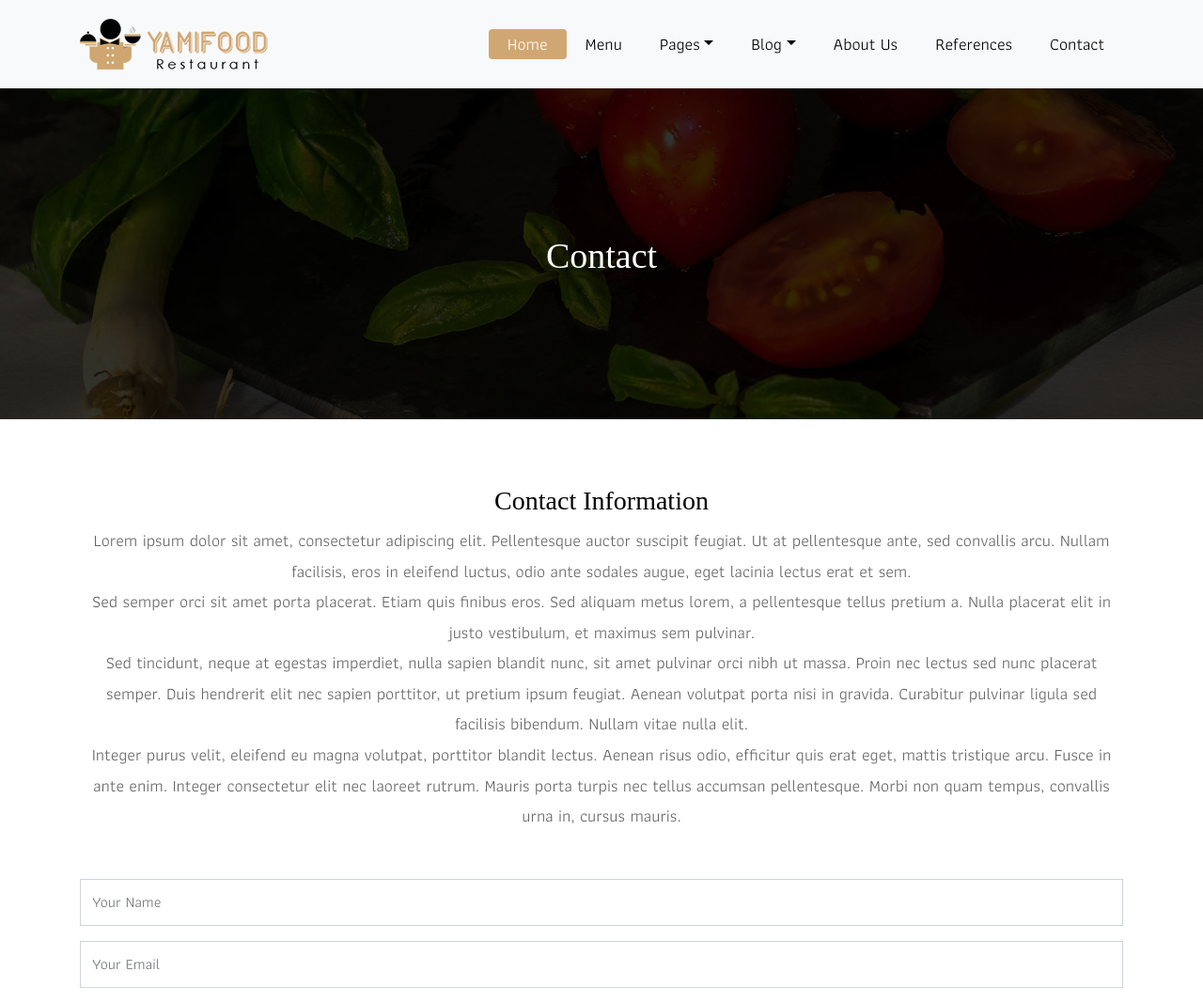
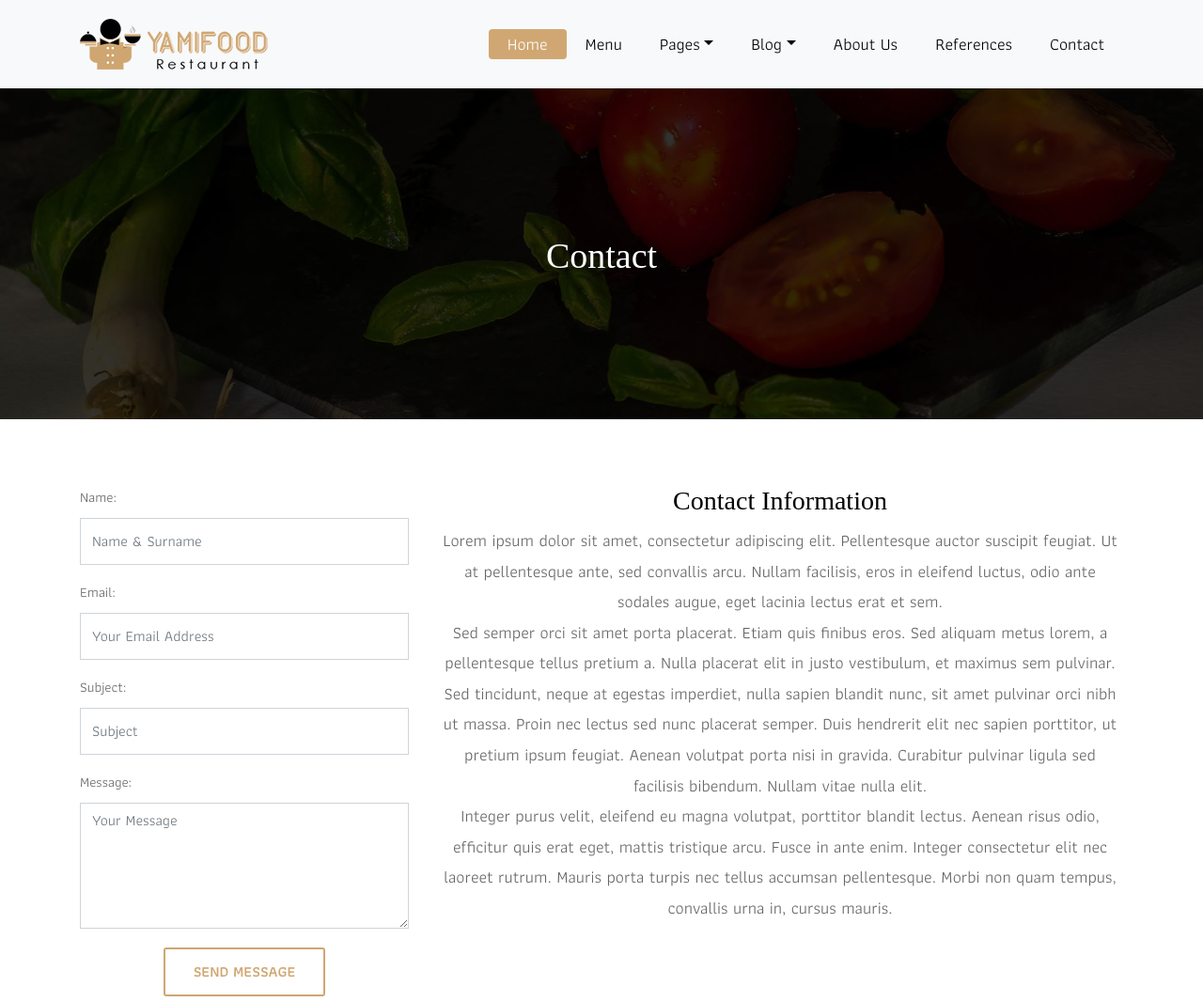
Before and after one commit to MohamadAlkhoja/Python-Django-RestaurantFoodOrder, a Django app: page /contact/ in a window 1280 px wide. Shown: the top 1066 px of the page at 94% size. Run offline with Django 3.2, Linux system fonts and the light colour scheme; data comes from the database, SQL or seed files in the repository; both versions use the stored data as it was after the commit; some libraries are stand-ins or nearby versions; some web fonts are replaced.

Commit message:
Contact Form

```diff
--- a/home/models.py
+++ b/home/models.py
@@ -2,6 +2,7 @@ from ckeditor_uploader.fields import RichTextUploadingField
 from django.db import models
 
 # Create your models here.
+from django.forms import ModelForm, TextInput, Textarea
 
 
 class Setting(models.Model):
@@ -34,3 +35,34 @@ class Setting(models.Model):
 
     def __str__(self):
         return self.title
+
+
+class ContactFormMessage(models.Model):
+    STATUS = (
+         ('New', 'New'),
+          ('Read', 'Read')
+    )
+    name = models.CharField(blank=True, max_length=20)
+    email = models.CharField(blank=True, max_length=50)
+    subject = models.CharField(blank=True, max_length=50)
+    message = models.CharField(blank=True, max_length=255)
+    status = models.CharField(max_length=10, choices=STATUS, default='New')
+    ip = models.CharField(blank=True, max_length=20)
+    note = models.CharField(blank=True, max_length=200)
+    create_at = models.DateTimeField(auto_now_add=True)
+    update_at = models.DateTimeField(auto_now=True)
+
+    def __str__(self):
+        return self.name
+
+
+class ContactFormu(ModelForm):
+    class Meta:
+        model = ContactFormMessage
+        fields = ['name', 'email', 'subject', 'message']
+        widgets = {
+            'name' : TextInput(attrs={'class': 'form-control','placeholder':'Name & Surname'}),
+            'subject': TextInput(attrs={'class': 'form-control', 'placeholder': 'Subject'}),
+            'email': TextInput(attrs={'class': 'form-control', 'placeholder': 'Your Email Address'}),
+            'message': Textarea(attrs={'class': 'form-control', 'placeholder': 'Your Message', 'rows': '5'}),
+        }
--- a/home/templates/contact.html
+++ b/home/templates/contact.html
@@ -26,55 +26,33 @@
 	<div class="contact-box">
 		<div class="container">
 			<div class="row">
-				<div class="col-lg-12">
+
+				<div class="col-lg-4">
+
+                        {% if messages %}
+                            {% for message in messages %}
+                                <div style="border-left: 6px solid mediumseagreen; background-color: lightgray;font-weight: bold">
+                                    <div class="alert alert-{{message.tag}}" role="alert">
+                                        {{ message }}
+                                    </div>
+                                </div>
+
+                            {% endfor %}
+                        {% endif %}
+
+                        <form id="contactFormu" action="" method="post">
+						    {% csrf_token %}
+                            {{ form.as_p }}
+                            <div class="submit-button text-center">
+                                <input class="btn btn-common" type="submit" value="Send Message">
+                            </div>
+					    </form>
+				</div>
+                <div class="col-lg-8">
 					<div class="heading-title text-center">
 						<h2>Contact Information</h2>
 						<p>{{ setting.contact|safe }}</p>
 					</div>
-				</div>
-			</div>
-			<div class="row">
-				<div class="col-lg-12">
-					<form id="contactForm">
-						<div class="row">
-							<div class="col-md-12">
-								<div class="form-group">
-									<input type="text" class="form-control" id="name" name="name" placeholder="Your Name" required data-error="Please enter your name">
-									<div class="help-block with-errors"></div>
-								</div>
-							</div>
-							<div class="col-md-12">
-								<div class="form-group">
-									<input type="text" placeholder="Your Email" id="email" class="form-control" name="name" required data-error="Please enter your email">
-									<div class="help-block with-errors"></div>
-								</div>
-							</div>
-							<div class="col-md-12">
-								<div class="form-group">
-									<select class="custom-select d-block form-control" id="guest" required data-error="Please Select Person">
-									  <option disabled selected>Please Select Person*</option>
-									  <option value="1">1</option>
-									  <option value="2">2</option>
-									  <option value="3">3</option>
-									  <option value="4">4</option>
-									  <option value="5">5</option>
-									</select>
-									<div class="help-block with-errors"></div>
-								</div>
-							</div>
-							<div class="col-md-12">
-								<div class="form-group">
-									<textarea class="form-control" id="message" placeholder="Your Message" rows="4" data-error="Write your message" required></textarea>
-									<div class="help-block with-errors"></div>
-								</div>
-								<div class="submit-button text-center">
-									<button class="btn btn-common" id="submit" type="submit">Send Message</button>
-									<div id="msgSubmit" class="h3 text-center hidden"></div>
-									<div class="clearfix"></div>
-								</div>
-							</div>
-						</div>
-					</form>
 				</div>
 			</div>
 		</div>
--- a/home/views.py
+++ b/home/views.py
@@ -1,8 +1,9 @@
-from django.http import HttpResponse
+from django.contrib import messages
+from django.http import HttpResponse, HttpResponseRedirect
 from django.shortcuts import render
 
 # Create your views here.
-from home.models import Setting
+from home.models import Setting, ContactFormu, ContactFormMessage
 
 
 def index(request):
@@ -24,6 +25,21 @@ def references(request):
 
 
 def contact(request):
+
+    if request.method == 'POST':
+        form = ContactFormu(request.POST)
+        if form.is_valid():
+            data = ContactFormMessage()
+            data.name = form.cleaned_data['name']
+            data.email = form.cleaned_data['email']
+            data.subject = form.cleaned_data['subject']
+            data.message = form.cleaned_data['message']
+            data.ip = request.META.get('REMOTE_ADDR')
+            data.save()
+            messages.success(request, "Your Message Sent Successfully, Thank You")
+            return HttpResponseRedirect ('/contact')
+
     setting = Setting.objects.get(pk=1)
-    context = {'setting': setting, 'page': 'contact'}
+    form = ContactFormu()
+    context = {'setting': setting, 'form': form}
     return render(request, 'contact.html', context)
```
Also changed, not shown: home/admin.py (+6 -1 lines), db.sqlite3, home/migrations/0005_auto_20210518_0256.py (added), product/migrations/0005_alter_product_detail.py (added).
